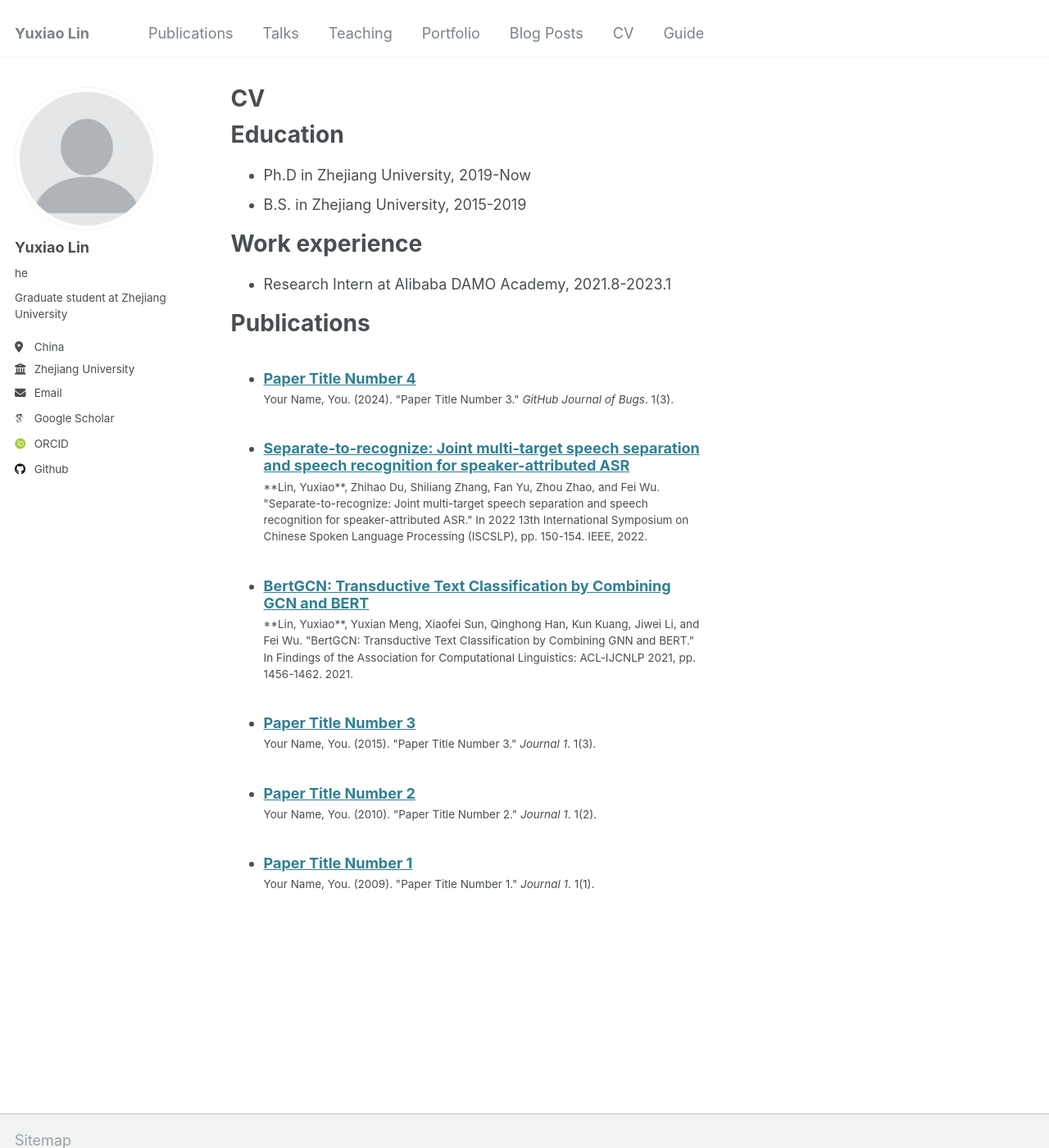
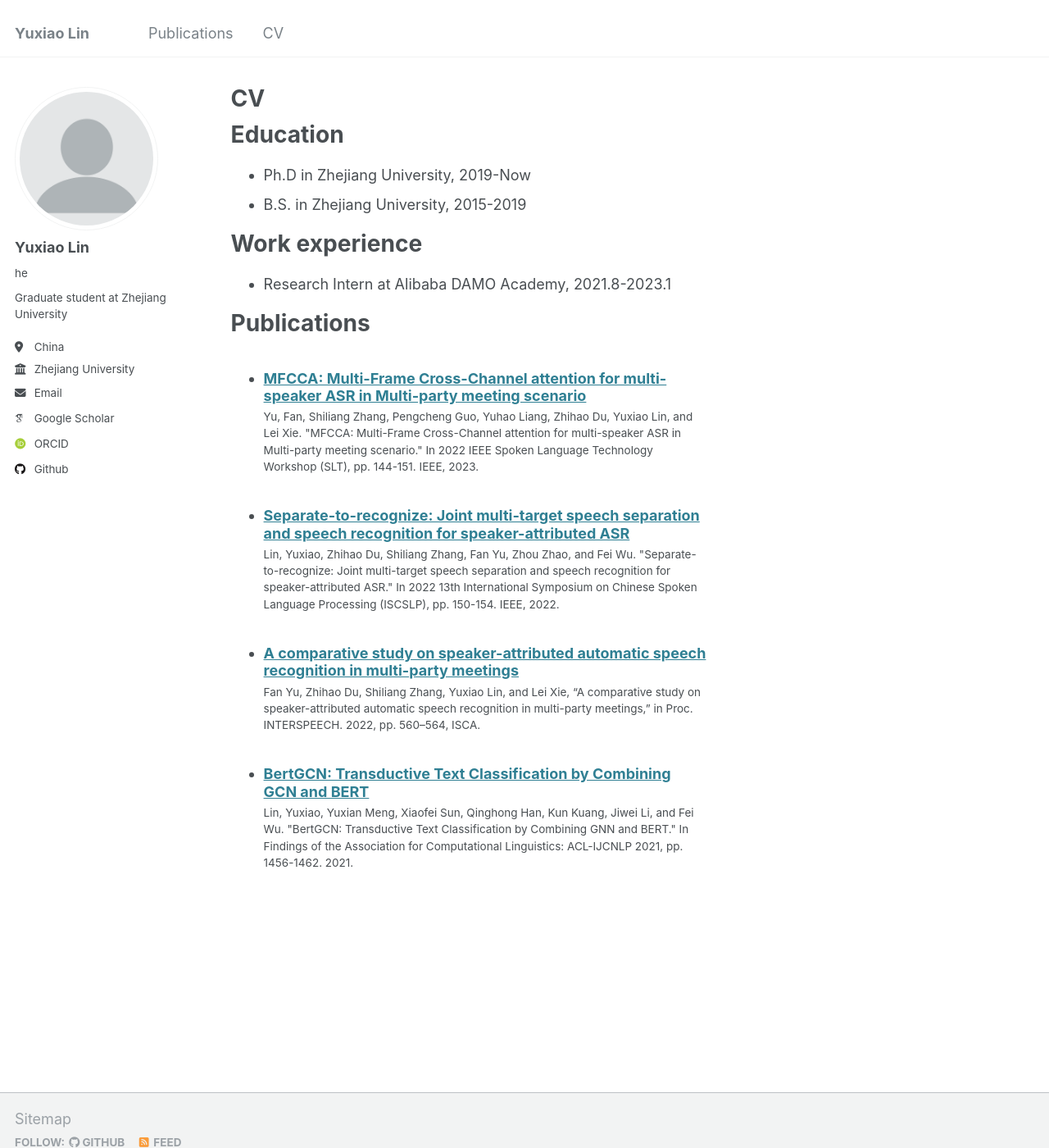
Before and after one commit to ZeroRin/ZeroRin.github.io, a Jekyll site: the page built from _pages/cv.md, in a window 1280 px wide and 1400 px high. Shown: the whole window at 82% size. Built offline with Jekyll 4.4.1, drawn with Linux system fonts in a browser that asks for light colours; some web fonts are replaced.

```diff
--- a/_publications/2009-10-01-paper-title-number-1.md
+++ /dev/null
@@ -1,14 +0,0 @@
----
-title: "Paper Title Number 1"
-collection: publications
-category: manuscripts
-permalink: /publication/2009-10-01-paper-title-number-1
-excerpt: 'This paper is about the number 1. The number 2 is left for future work.'
-date: 2009-10-01
-venue: 'Journal 1'
-slidesurl: 'http://academicpages.github.io/files/slides1.pdf'
-paperurl: 'http://academicpages.github.io/files/paper1.pdf'
-citation: 'Your Name, You. (2009). &quot;Paper Title Number 1.&quot; <i>Journal 1</i>. 1(1).'
----
-
-The contents above will be part of a list of publications, if the user clicks the link for the publication than the contents of section will be rendered as a full page, allowing you to provide more information about the paper for the reader. When publications are displayed as a single page, the contents of the above "citation" field will automatically be included below this section in a smaller font.
--- a/_publications/2010-10-01-paper-title-number-2.md
+++ /dev/null
@@ -1,14 +0,0 @@
----
-title: "Paper Title Number 2"
-collection: publications
-category: manuscripts
-permalink: /publication/2010-10-01-paper-title-number-2
-excerpt: 'This paper is about the number 2. The number 3 is left for future work.'
-date: 2010-10-01
-venue: 'Journal 1'
-slidesurl: 'http://academicpages.github.io/files/slides2.pdf'
-paperurl: 'http://academicpages.github.io/files/paper2.pdf'
-citation: 'Your Name, You. (2010). &quot;Paper Title Number 2.&quot; <i>Journal 1</i>. 1(2).'
----
-
-The contents above will be part of a list of publications, if the user clicks the link for the publication than the contents of section will be rendered as a full page, allowing you to provide more information about the paper for the reader. When publications are displayed as a single page, the contents of the above "citation" field will automatically be included below this section in a smaller font.
--- a/_publications/2015-10-01-paper-title-number-3.md
+++ /dev/null
@@ -1,14 +0,0 @@
----
-title: "Paper Title Number 3"
-collection: publications
-category: manuscripts
-permalink: /publication/2015-10-01-paper-title-number-3
-excerpt: 'This paper is about the number 3. The number 4 is left for future work.'
-date: 2015-10-01
-venue: 'Journal 1'
-slidesurl: 'http://academicpages.github.io/files/slides3.pdf'
-paperurl: 'http://academicpages.github.io/files/paper3.pdf'
-citation: 'Your Name, You. (2015). &quot;Paper Title Number 3.&quot; <i>Journal 1</i>. 1(3).'
----
-
-The contents above will be part of a list of publications, if the user clicks the link for the publication than the contents of section will be rendered as a full page, allowing you to provide more information about the paper for the reader. When publications are displayed as a single page, the contents of the above "citation" field will automatically be included below this section in a smaller font.
--- a/_publications/2024-02-17-paper-title-number-4.md
+++ /dev/null
@@ -1,13 +0,0 @@
----
-title: "Paper Title Number 4"
-collection: publications
-category: conferences
-permalink: /publication/2024-02-17-paper-title-number-4
-excerpt: 'This paper is about fixing template issue #693.'
-date: 2024-02-17
-venue: 'GitHub Journal of Bugs'
-paperurl: 'http://academicpages.github.io/files/paper3.pdf'
-citation: 'Your Name, You. (2024). &quot;Paper Title Number 3.&quot; <i>GitHub Journal of Bugs</i>. 1(3).'
----
-
-The contents above will be part of a list of publications, if the user clicks the link for the publication than the contents of section will be rendered as a full page, allowing you to provide more information about the paper for the reader. When publications are displayed as a single page, the contents of the above "citation" field will automatically be included below this section in a smaller font.
--- /dev/null
+++ b/_publications/yu2022comparative.md
@@ -0,0 +1,12 @@
+---
+title: "A comparative study on speaker-attributed automatic speech recognition in multi-party meetings"
+collection: publications
+category: conferences
+# permalink: /publication/2024-02-17-paper-title-number-4
+# excerpt: 'This paper is about fixing template issue #693.'
+date: 2022-03-31
+venue: 'INTERSPEECH. 2022'
+# paperurl: 'http://academicpages.github.io/files/paper3.pdf'
+citation: 'Fan Yu, Zhihao Du, Shiliang Zhang, Yuxiao Lin, and Lei Xie, “A comparative study on speaker-attributed automatic speech recognition in multi-party meetings,” in Proc. INTERSPEECH. 2022, pp. 560–564, ISCA.
+'
+---
--- /dev/null
+++ b/_publications/yu2023mfcca.md
@@ -0,0 +1,11 @@
+---
+title: "MFCCA: Multi-Frame Cross-Channel attention for multi-speaker ASR in Multi-party meeting scenario"
+collection: publications
+category: conferences
+# permalink: /publication/2024-02-17-paper-title-number-4
+# excerpt: 'This paper is about fixing template issue #693.'
+date: 2023-01-09
+venue: '2022 IEEE Spoken Language Technology Workshop (SLT)'
+# paperurl: 'http://academicpages.github.io/files/paper3.pdf'
+citation: 'Yu, Fan, Shiliang Zhang, Pengcheng Guo, Yuhao Liang, Zhihao Du, Yuxiao Lin, and Lei Xie. "MFCCA: Multi-Frame Cross-Channel attention for multi-speaker ASR in Multi-party meeting scenario." In 2022 IEEE Spoken Language Technology Workshop (SLT), pp. 144-151. IEEE, 2023.'
+---
```
Also changed, not shown: _data/navigation.yml (+10 -10 lines), _publications/lin2021bertgcn.md (+1 -1 lines), _publications/lin2022separate.md (+1 -1 lines).
